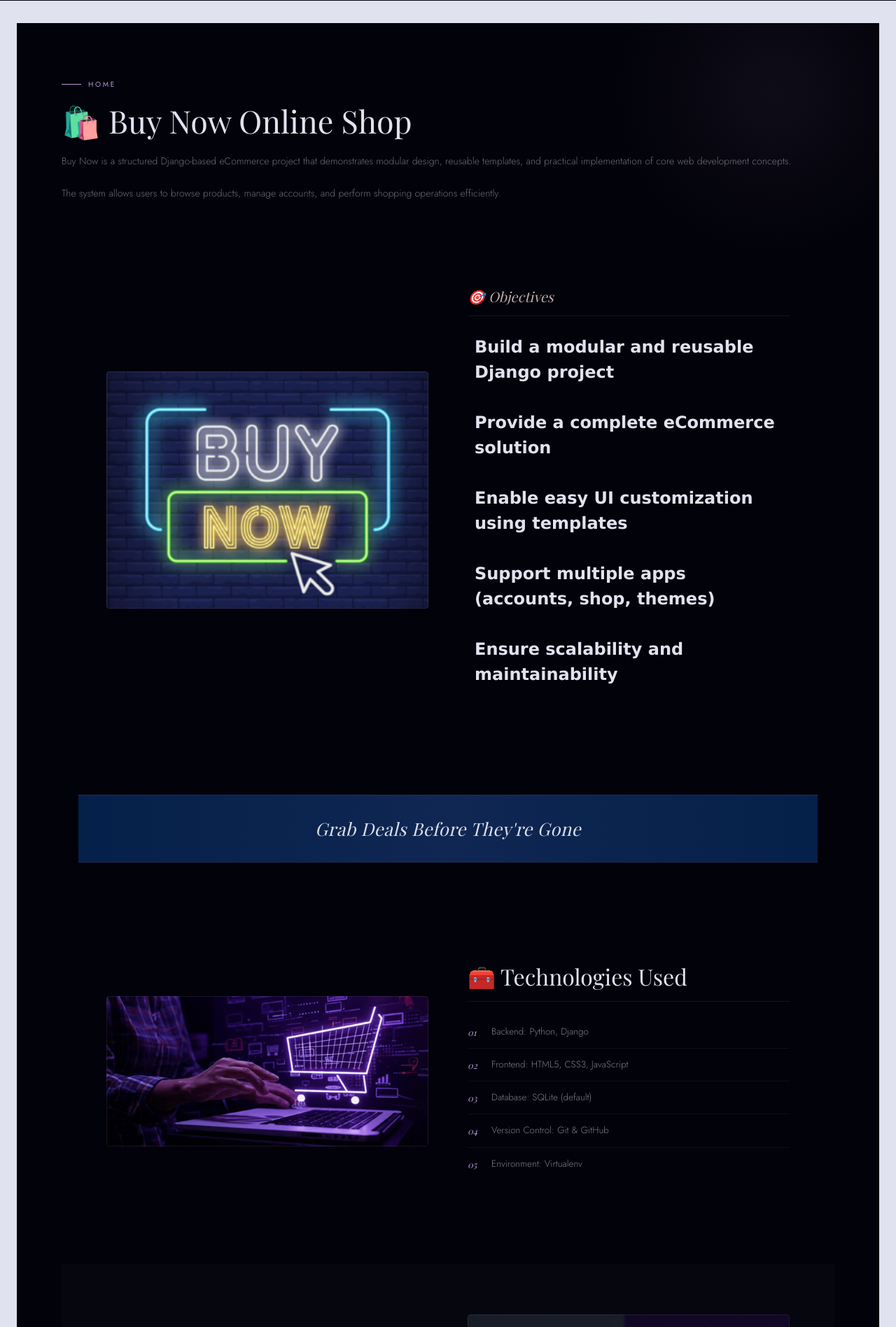
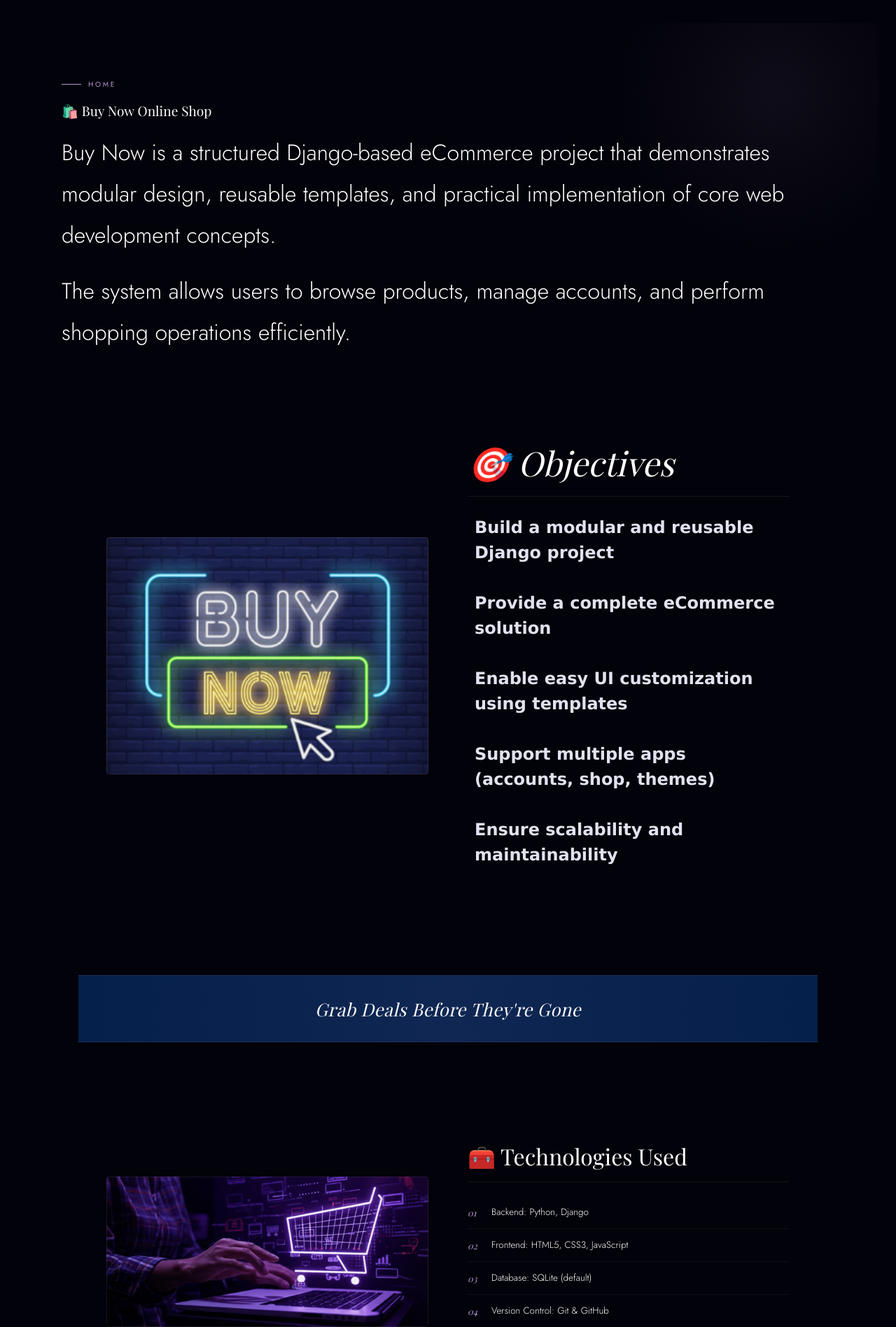
Before and after one commit to zainammar/webeasy, a Django app: page / in a window 1280 px wide. Shown: the part 482-2379 px from the top of the page at 70% size. Run offline with Django 5.2, Linux system fonts and the light colour scheme; data comes from the database, SQL or seed files in the repository; some web fonts are replaced.

Commit message:
home page

```diff
--- a/static/css/base.css
+++ b/static/css/base.css
@@ -89,7 +89,7 @@
 
   .topnav a.active {
     background-color: #34113F;
-    border-bottom: 3px solid #C97D60;
+    border-bottom: 3px solid #BFACAA;;
   }
 
   .dropdown {
@@ -128,7 +128,7 @@
   }
 
   .dropdown-content a:hover {
-    background-color: #C97D60;
+    background-color: #BFACAA;;
     color: white;
   }
 
@@ -195,8 +195,11 @@
     display: grid;
     gap: 1.5rem;
     padding: 1.5rem;
+
   }
-
+  .main-content{
+    background-color: #02020A;
+  }
   .row-8.content-grid {
     grid-template-columns: 1fr;
   }
--- a/static/css/home.css
+++ b/static/css/home.css
@@ -67,19 +67,19 @@ body{
 .sec1-eyebrow::before { content:''; width:28px; height:1px; background:var(--orchid); }
 .sec1-h2 {
     font-family: var(--font-d);
-    font-size: clamp(2rem, 3.5vw, 3.4rem);
-    font-weight: 400;
+    font-size: larger;
+    font-weight: 200;
     line-height: 1.1;
-    color: var(--mist);
+    color:#ffffff;
     animation: slideRight .7s .34s both;
 }
 .sec1-h2 em { font-style: italic; color: var(--clay); }
 .sec1-para {
     font-family: var(--font-b);
-    font-size: .88rem;
+    font-size:2rem;
     font-weight: 300;
     line-height: 1.85;
-    color: rgba(225,226,239,.48);
+    color:#ffffff;
     animation: slideRight .7s .48s both;
 }
 
@@ -110,9 +110,9 @@ body{
 .sec1-list-col { display: flex; flex-direction: column; gap: 16px; animation: slideRight .7s .56s both; }
 .sec1-list-title {
     font-family: var(--font-d);
-    font-size: 1.25rem;
+    font-size: 3rem;
     font-style: italic;
-    color: var(--clay);
+    color:#ffffff;
     padding-bottom: 12px;
     border-bottom: 1px solid rgba(191,172,170,.12);
 }
@@ -124,7 +124,7 @@ body{
     font-family: var(--font-b);
     font-size: .82rem;
     font-weight: 300;
-    color: rgba(225,226,239,.55);
+    color:#ffffff;
     line-height: 1.6;
     display: flex; align-items: flex-start; gap: 10px;
     padding-bottom: 10px;
@@ -163,7 +163,7 @@ body{
     font-size: clamp(1.1rem, 2vw, 1.6rem);
     font-weight: 400;
     font-style: italic;
-    color: var(--mist);
+    color:#ffffff;
     text-align: center;
     letter-spacing: .02em;
 }
@@ -201,7 +201,7 @@ body{
     font-family: var(--font-d);
     font-size: clamp(1.4rem, 2.5vw, 2.2rem);
     font-weight: 400;
-    color: var(--mist);
+    color:#ffffff;
     line-height: 1.2;
     padding-bottom: 16px;
     border-bottom: 1px solid rgba(191,172,170,.1);
@@ -215,7 +215,7 @@ body{
     font-family: var(--font-b);
     font-size: .84rem;
     font-weight: 300;
-    color: rgba(225,226,239,.55);
+    color:#ffffff;
     line-height: 1.65;
     display: flex; align-items: flex-start; gap: 14px;
     padding: 12px 0;
@@ -253,6 +253,7 @@ body{
     padding: 80px 64px;
     gap: 40px;
     position: relative;
+
 }
 .sec5-content {
     background: rgba(5,32,74,.35);
@@ -264,6 +265,7 @@ body{
     gap: 16px;
     position: relative;
     overflow: hidden;
+    color:#ffffff;
 }
 .sec5-content::before {
     content: '';
@@ -275,7 +277,7 @@ body{
     font-size: 1.5rem;
     font-weight: 400;
     font-style: italic;
-    color: var(--mist);
+    color:#ffffff;
     padding-bottom: 14px;
     border-bottom: 1px solid rgba(191,172,170,.1);
 }
@@ -284,12 +286,12 @@ body{
     font-size: .82rem;
     font-weight: 300;
     line-height: 1.8;
-    color: rgba(225,226,239,.5);
+    color:#ffffff;
     display: flex; align-items: flex-start; gap: 10px;
 }
 .sec5-para::before {
     content: '—';
-    color: var(--orchid);
+    color:#ffffff;
     flex-shrink: 0;
     font-style: normal;
 }
@@ -330,9 +332,10 @@ body{
     font-size: clamp(1rem, 2vw, 1.45rem);
     font-weight: 400;
     font-style: italic;
-    color: var(--mist);
+    color:#ffffff;
     letter-spacing: .02em;
     position: relative; z-index: 1;
+
 }
 
 .sec6-cta-secondary {
@@ -383,7 +386,7 @@ body{
     font-size: .82rem;
     font-weight: 300;
     line-height: 1.75;
-    color: rgba(225,226,239,.5);
+    color:#ffffff;
 }
 
 /* ─────────────────────────────────────────────────────
```
Also changed, not shown: media/pages/wrist-watch.jpg (added).
